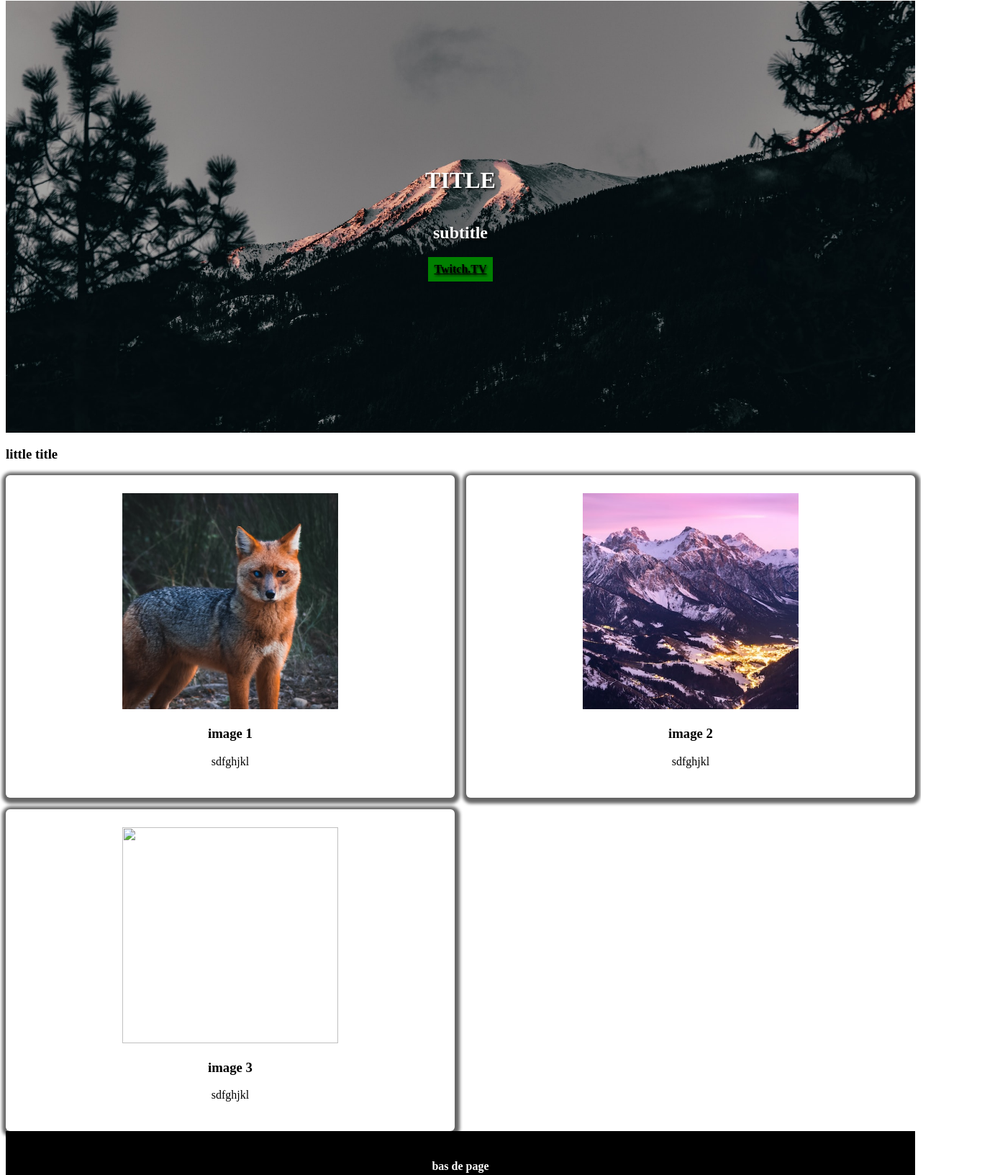
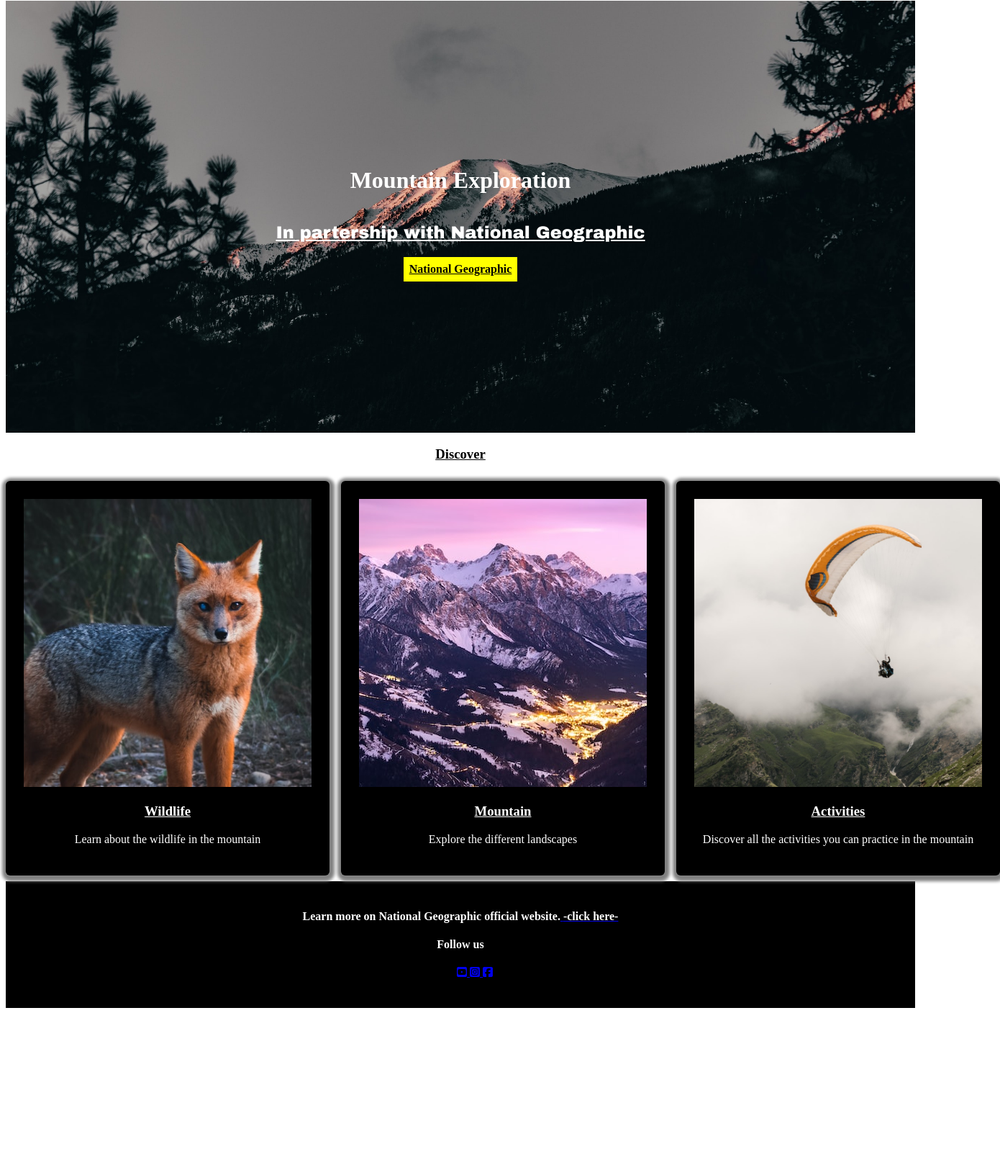
Before and after one commit to Chaillx/hugowebsite, a plain HTML site: page index.html in a window 1280 px wide. Shown: the part 7-1639 px from the top of the page at 72% size, 1390 px wide, since content can reach past the window. After the commit the page ends 1415 px from the top, so only its background shows below. Drawn offline with Linux system fonts and the light colour scheme.

Commit message:
Add files via upload

```diff
--- a/index.html
+++ b/index.html
@@ -10,35 +10,50 @@
 <body>
 
 <div id="banner">
-	<h1>TITLE</h1>
-	<h2>subtitle</h2>
-	<a href="https://www.twitch.tv/" class="btn-blue">Twitch.TV</a>
+	<h1>Mountain Exploration</h1>
+	<h2><font face="Arial Black"> <u> In partership with National Geographic </u> </font></h2>
+	<a href="https://www.nationalgeographic.fr/" target="_blank" class="btn-blue">National Geographic</a>
 </div>
 
-	<h3>little title</h2>
+	<h3><u/><center> Discover</center><u/></h2>
 
 	<div class="cards">
 
 		<div class="card">
-			<img src="images/fox.jpg" alt="">
-			<h3>image 1</h3>
-			<p>sdfghjkl</p>
+			<img src="images/fox.jpg" alt="" height="100px">
+			<h3><u>Wildlife</u></h3>
+			<p>Learn about the wildlife in the mountain</p>
 		</div>
 
 		<div class="card">
-			<img src="images/montagnejolie.jpg" alt="">
-			<h3>image 2</h3>
-			<p>sdfghjkl</p>
+			<img src="images/montagnejolie.jpg" alt="" height="200px">
+			<h3><u>Mountain</u></h3>
+			<p>Explore the different landscapes</p>
 		</div>
 
 		<div class="card">
-			<img src="images/desert.jpg" alt="">
-			<h3>image 3</h3>
-			<p>sdfghjkl</p>
+			<img src="images/parapente.jpg" alt="" height="100px">
+			<h3><u>Activities</u></h3>
+			<p>Discover all the activities you can practice in the mountain</p>
 		</div>
 	</div>
 	<div id="footer">
-		<p>bas de page</p>
+		<p>Learn more on National Geographic official website.<a href="https://www.nationalgeographic.fr/" target="_blank" > <font color="white">-click here-</font></a></p>
+		<div class="card-social">
+    <h4>Follow us</h4>
+    <ul class="list-inline">
+        <script src="https://kit.fontawesome.com/82073d2fc1.js" crossorigin="anonymous"></script>
+        <a href="https://www.youtube.com/@NatGeo" target="_blank">
+          <i class="fa-brands fa-square-youtube"></i>
+        </a>
+        <a href="https://www.instagram.com/natgeo/" target="_blank">
+          <i class="fa-brands fa-square-instagram"></i>
+        </a>
+        <a href="https://www.facebook.com/NatGeoFR/" target="_blank">
+          <i class="fa fa-facebook-square" aria-hidden="true"></i>
+        </a>
+    </ul>
+  </div>
 	</div>
 </body>
 </html>
--- a/styles/banner.css
+++ b/styles/banner.css
@@ -2,11 +2,24 @@
 	height: 75vh;
 	background-image: url("../images/bannergrand.jpg");
 	background-size: cover;
+	height: 75vh;
 	background-position: center;
 	display: flex;
+	color: white;
 	flex-direction: column;
 	justify-content: center;
 	align-items: center;
+	}
+
+.banner h1 {
 	color: white;
-	text-shadow: 1px 2px 3px black;
+	text-shadow: 4px 2px 3px white;
 }
+.banner h2 {
+	color: white;
+		text-shadow: 1px 1px 1px white;
+
+}
+.banner a {
+	color: white;
+}
--- a/styles/button.css
+++ b/styles/button.css
@@ -1,7 +1,14 @@
 .btn-blue {
 
 	color: black;
-	background-color: green;
+	background-color: yellow;
 	font-weight: bold;
 	padding: 8px;
 }
+
+.btn-blue:hover{
+	background-color: white;
+	color: green;
+	transition: 1s;
+	transform: scale(1.4);
+}
--- a/styles/cards.css
+++ b/styles/cards.css
@@ -1,20 +1,23 @@
 .cards{
+	width: 100%;
 	display: grid;
 	grid-template-columns: 1fr 1fr 1fr;
 	grid-gap: 16px;
 }
 
 .card{
-background-color: white;
+	background-color: black;
 	padding: 25px;
 	border-radius: 6px;
-box-shadow: 1px 2px 4px 6px rgba(0, 0, 0, 0.6);
+	margin: 8px 0;
+	box-shadow: 1px 2px 4px 6px grey;
 	text-align: center;
+	color: white;
 }
 
 .card img{
-	height: 300px;
-	width: 300px;
+	height: 400px;
+	width: 400px;
 	object-fit: cover;
 }
 
@@ -24,13 +27,14 @@ text-align: center;
 /* Medium devices (desktops, 992px and up) */
 @media (min-width: 768px) {
 	.cards{
-		grid-template-columns: 1fr 1fr;
+		grid-template-columns: 1fr 1fr 1fr;
 	}
-}
-
 /* Large devices (large desktops, 1200px and up) */
 @media (min-width: 992px) {
 	.cards{
-		grid-template-columns: 1fr 1fr;
+		grid-template-columns: 1fr 1fr 1fr;
+	}
+@media (min-width: 1200px) {...}
+@media (min-width: 1400px) {...}
 }
 }
--- a/styles/footer.css
+++ b/styles/footer.css
@@ -3,5 +3,5 @@
 	text-align: center;
 	font-weight: bold;
 	color: white;
-	padding: 24px;
+	padding: 24px 0px;
 }
```
Also changed, not shown: images/parapente.jpg (added). Lines whose indentation alone changed are shown as unchanged.
